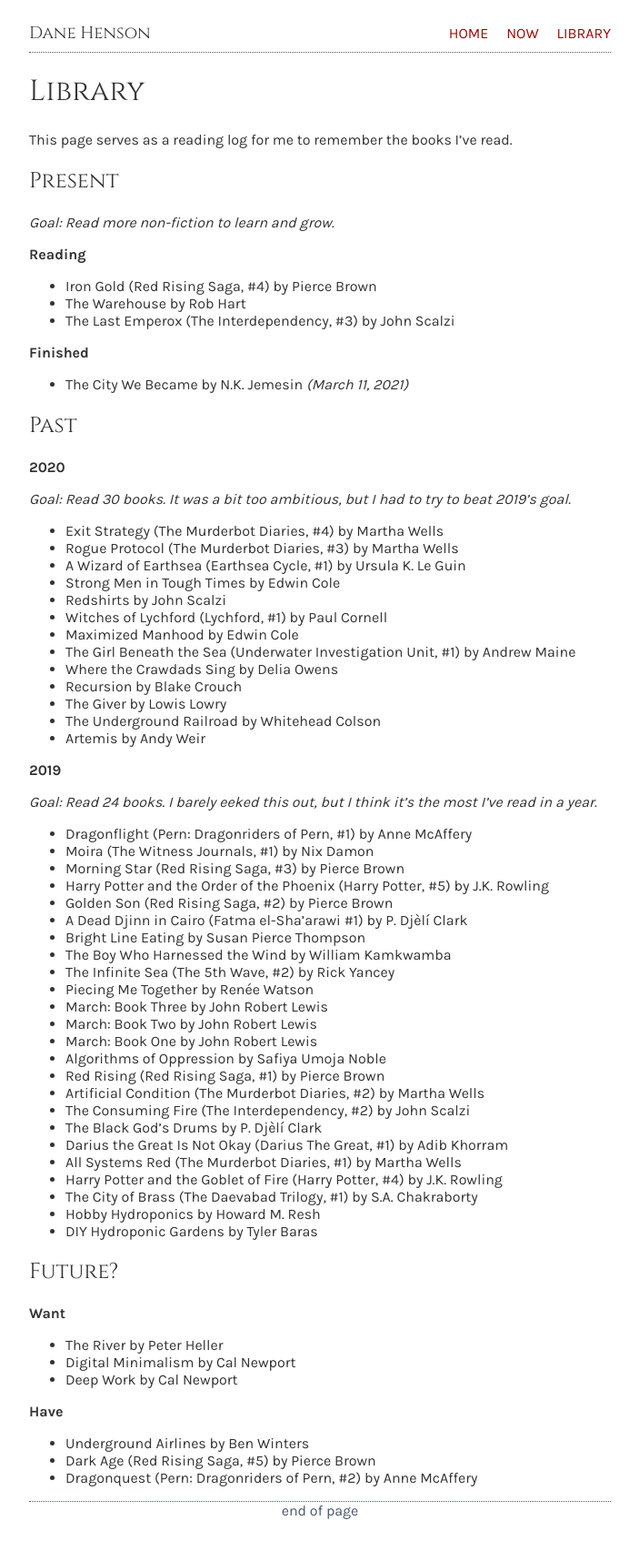
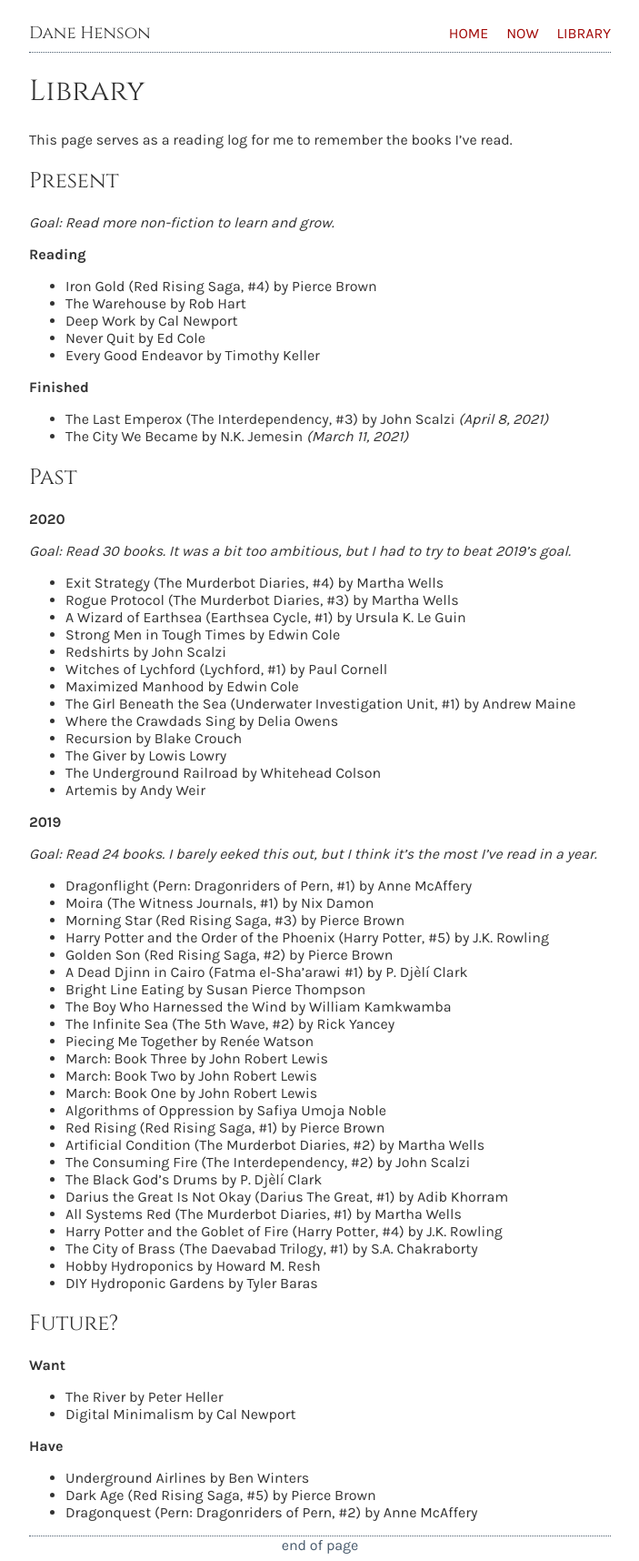
Before and after one commit to dahenson/dahenson.github.io, a Jekyll site: the page built from library.md, in a window 1280 px wide. Shown: the whole page at 91% size, without its empty margins (288-991 px from the left). Built offline with Jekyll 4.4.1, drawn with Linux system fonts in a browser that asks for light colours; before the commit the page ends 1678 px from its top, so only the background shows below that.

Commit message:
Update what I'm reading right now

```diff
--- a/library.md
+++ b/library.md
@@ -16,10 +16,13 @@ _Goal: Read more non-fiction to learn and grow._
 
 - Iron Gold (Red Rising Saga, #4) by Pierce Brown
 - The Warehouse by Rob Hart
-- The Last Emperox (The Interdependency, #3) by John Scalzi
+- Deep Work by Cal Newport
+- Never Quit by Ed Cole
+- Every Good Endeavor by Timothy Keller
 
 **Finished**
 
+- The Last Emperox (The Interdependency, #3) by John Scalzi _(April 8, 2021)_
 - The City We Became by N.K. Jemesin _(March 11, 2021)_
 
 ## Past
```
Also changed, not shown: other parts of library.md (+0 -1 lines).
